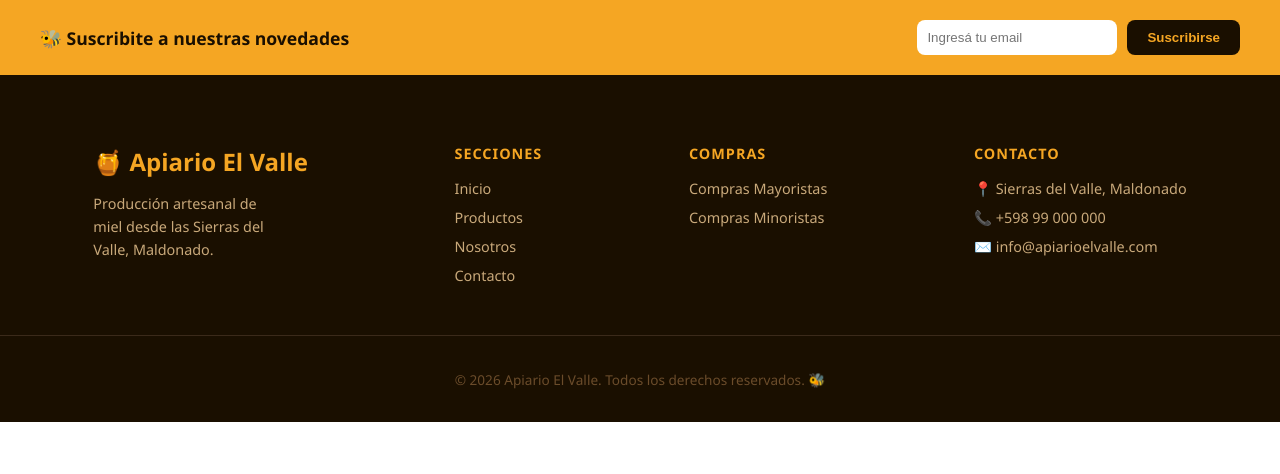
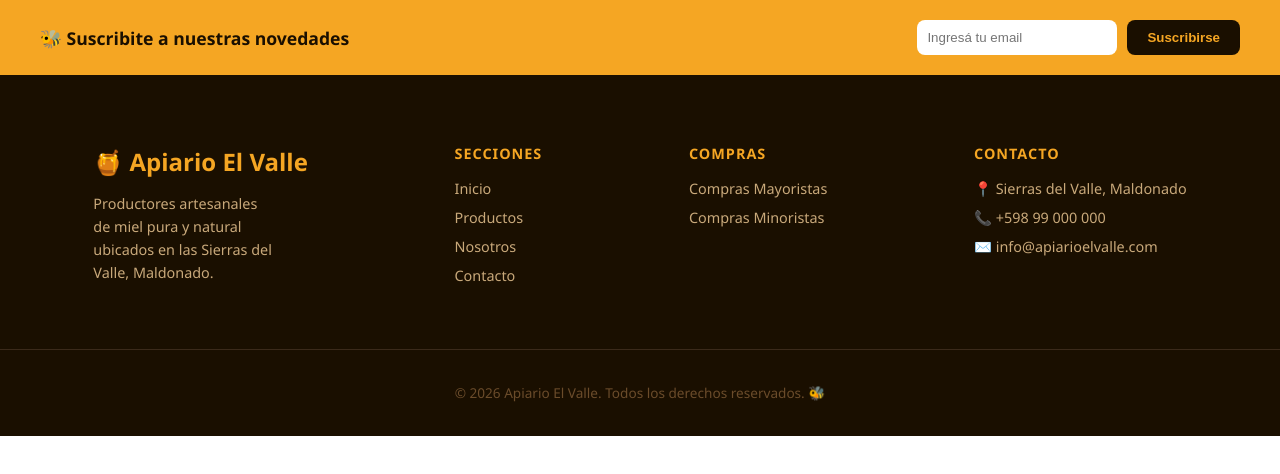
Before and after one commit to Nadine1117/mi-app-react, a React (Vite) app: page / in a window 1280 px wide. Shown: the top 474 px of the page. Built offline with nearby package versions, Linux system fonts and the light colour scheme.

Commit message:
Agrego props y descripcion al Footer

```diff
--- a/src/App.jsx
+++ b/src/App.jsx
@@ -3,7 +3,7 @@ import Footer from "./components/Footer";
 function App() {
   return (
     <div>
-      <Footer />
+      <Footer nombre="Apiario El Valle" />
     </div>
   );
 }
--- a/src/components/Footer.jsx
+++ b/src/components/Footer.jsx
@@ -1,6 +1,6 @@
 import "./Footer.css";
 
-function Footer() {
+function Footer({ nombre }) {
   return (
     <footer className="footer">
       <div className="footer-newsletter-bar">
@@ -12,9 +12,10 @@ function Footer() {
       </div>
       <div className="footer-main">
         <div className="footer-brand">
-          <h2>🍯 Apiario El Valle</h2>
+          <h2>🍯 {nombre}</h2>
           <p>
-            Producción artesanal de miel desde las Sierras del Valle, Maldonado.
+            Productores artesanales de miel pura y natural ubicados en las
+            Sierras del Valle, Maldonado.
           </p>
         </div>
         <div className="footer-col">
@@ -37,7 +38,7 @@ function Footer() {
         </div>
       </div>
       <div className="footer-bottom">
-        <p>© 2026 Apiario El Valle. Todos los derechos reservados. 🐝</p>
+        <p>© 2026 {nombre}. Todos los derechos reservados. 🐝</p>
       </div>
     </footer>
   );
```
